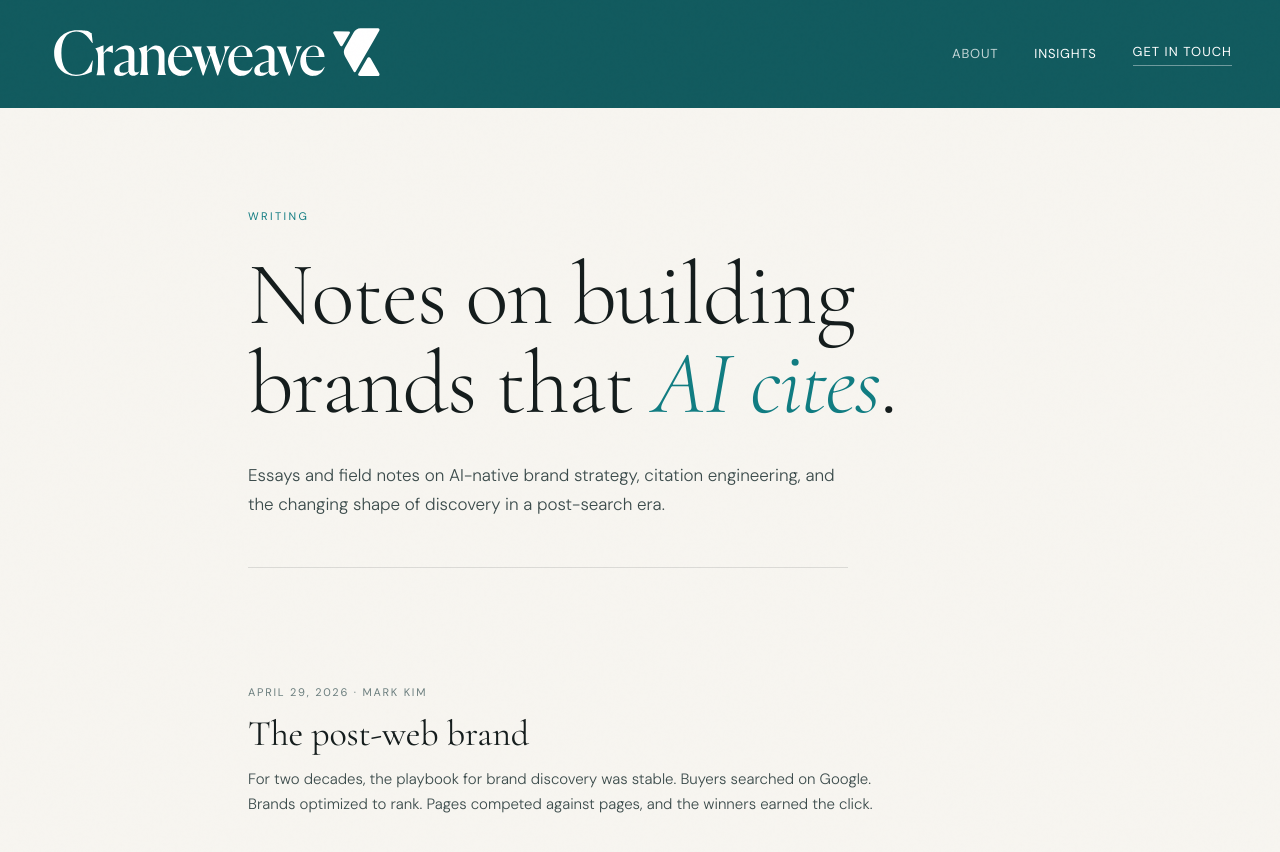
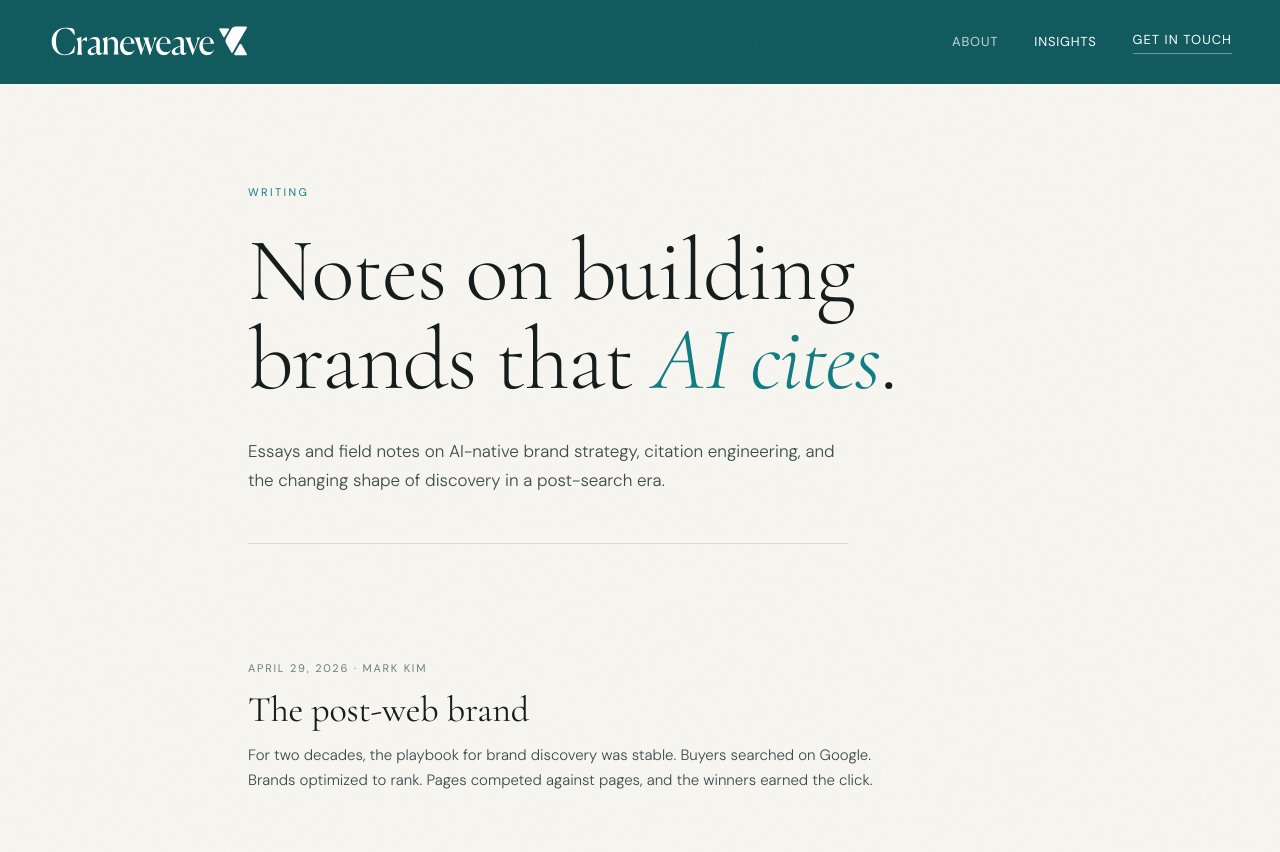
Before and after one commit to markym0rk/craneweave-site, a Jekyll site: the page built from blog/index.html, in a window 1280 px wide and 900 px high. Shown: the top 852 px of the window. Built offline with Jekyll 4.4.1, drawn with Linux system fonts in a browser that asks for light colours.

Commit message:
Change logo height from 60px to 36px

```diff
--- a/_layouts/default.html
+++ b/_layouts/default.html
@@ -69,7 +69,7 @@
     }
 
     .nav-logo-img {
-      height: 60px;
+      height: 36px;
       width: auto;
       display: block;
     }
```
